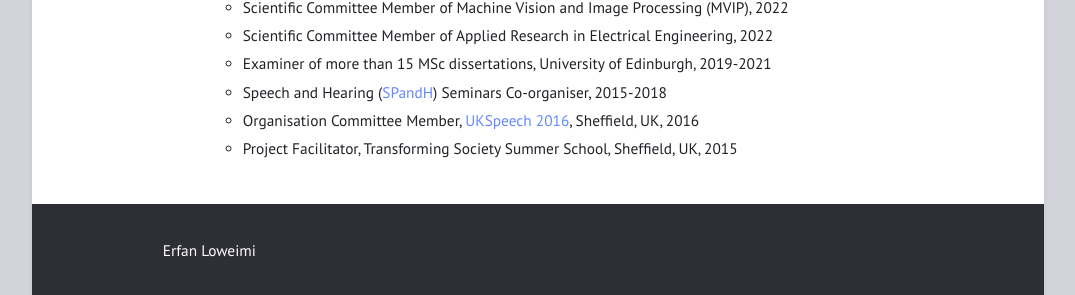
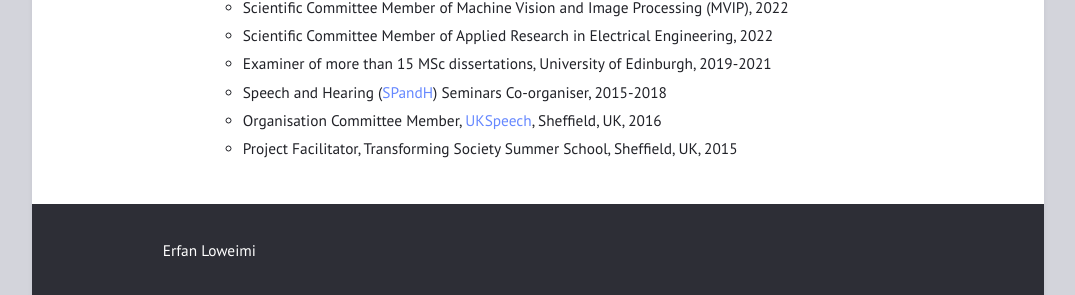
Before and after one commit to eloweimi/eloweimi.github.io, a Jekyll site: the page built from roles.md, in a window 1280 px wide. Shown: the part 826-1121 px from the top of the page, without its empty margins (102-1177 px from the left). Built offline with Jekyll 4.4.1, drawn with Linux system fonts in a browser that asks for light colours.

Commit message:
Update roles.md

```diff
--- a/roles.md
+++ b/roles.md
@@ -36,5 +36,5 @@ title: ""
    - Scientific Committee Member of Applied Research in Electrical Engineering, 2022
    - Examiner of more than 15 MSc dissertations, University of Edinburgh, 2019-2021
    - Speech and Hearing ([SPandH](https://spandh.dcs.shef.ac.uk/seminars/)) Seminars Co-organiser, 2015-2018
-   - Organisation Committee Member, [UKSpeech 2016](http://ukspeech.dcs.shef.ac.uk), Sheffield, UK, 2016
+   - Organisation Committee Member, [UKSpeech](http://ukspeech.dcs.shef.ac.uk), Sheffield, UK, 2016
    - Project Facilitator, Transforming Society Summer School, Sheffield, UK, 2015
```
